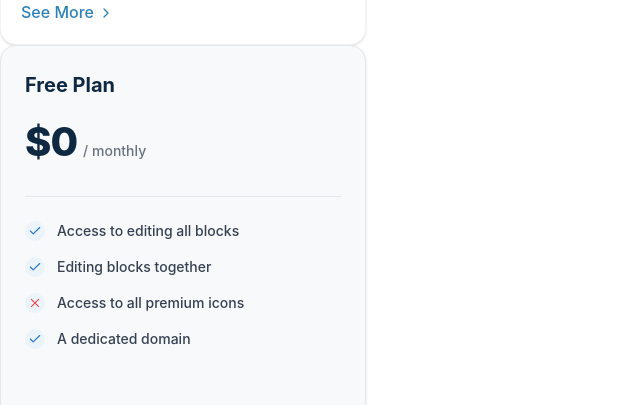
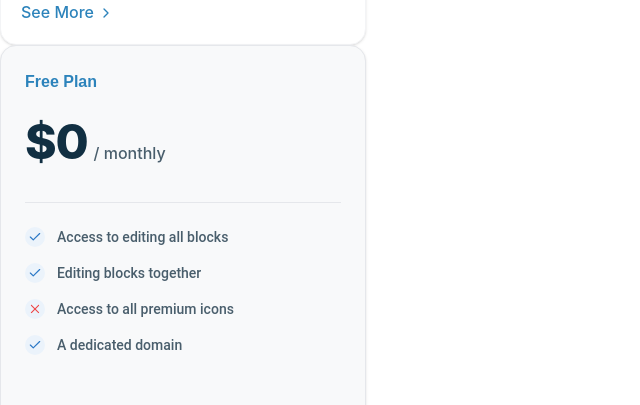
Before and after one commit to Pixelartificer/class_project_01, a React (Vite) app: page / in a window 1280 px wide. Shown: the part 461-866 px from the top of the page, without its empty margins (0-640 px from the left). Built offline with nearby package versions, Linux system fonts and the light colour scheme.

Commit message:
news card done

```diff
--- a/src/components/PricingCard.jsx
+++ b/src/components/PricingCard.jsx
@@ -8,16 +8,16 @@ const PricingCard = ({title, price, period, feature1, feature2, feature3, featur
       <div className="w-full max-w-[366px] h-[510px] bg-[#F8F9FA] rounded-2xl shadow-sm border border-gray-200 p-6 flex flex-col justify-between">
       <div>
         {/* Plan Title */}
-        <h3 className="text-[20px] font-bold text-[#0F2942] mb-3">
+        <h3 className="text-22 text font-bold text-bgGreen mb-3 font-raleway">
           {title}
         </h3>
 
         {/* Price & Period */}
         <div className="flex items-baseline gap-1.5 mb-6">
-          <span className="text-[40px] font-extrabold text-[#0F2942] tracking-tight">
+          <span className="text-text48 font-extrabold text-darkBlueText tracking-tight font-inter">
             {price}
           </span>
-          <span className="text-gray-500 font-medium text-sm">
+          <span className="text-lightBlackText font-medium text-text16 font-inter">
             {period}
           </span>
         </div>
@@ -26,29 +26,29 @@ const PricingCard = ({title, price, period, feature1, feature2, feature3, featur
         <hr className="border-t border-gray-200 mb-6" />
 
         {/* Features List */}
-        <ul className="space-y-4 mb-8">
-          <li className="flex items-center gap-3 text-gray-700 text-sm font-medium">
+        <ul className="space-y-4 mb-8 ">
+          <li className="flex items-center gap-3 text-lightBlackText text-sm font-medium font-roboto">
             <span className="w-5 h-5 rounded-full bg-[#EBF3FB] flex items-center justify-center shrink-0">
               <FiCheck className="w-3.5 h-3.5 text-[#2B78C6]" />
             </span>
             <span>{feature1}</span>
           </li>
 
-          <li className="flex items-center gap-3 text-gray-700 text-sm font-medium">
+          <li className="flex items-center gap-3 text-lightBlackText text-sm font-medium font-roboto">
             <span className="w-5 h-5 rounded-full bg-[#EBF3FB] flex items-center justify-center shrink-0">
               <FiCheck className="w-3.5 h-3.5 text-[#2B78C6]" />
             </span>
             <span>{feature2}</span>
           </li>
 
-          <li className="flex items-center gap-3 text-gray-700 text-sm font-medium">
+          <li className="flex items-center gap-3 text-lightBlackText text-sm font-medium font-roboto">
             <span className="w-5 h-5 rounded-full bg-[#EBF3FB] flex items-center justify-center shrink-0">
               <RxCross2 className="w-3.5 h-3.5 text-[#ef4444]" />
             </span>
             <span>{feature3}</span>
           </li>
 
-          <li className="flex items-center gap-3 text-gray-700 text-sm font-medium">
+          <li className="flex items-center gap-3 text-lightBlackText text-sm font-medium font-roboto">
             <span className="w-5 h-5 rounded-full bg-[#EBF3FB] flex items-center justify-center shrink-0">
               <FiCheck className="w-3.5 h-3.5 text-[#2B78C6]" />
             </span>
@@ -58,7 +58,7 @@ const PricingCard = ({title, price, period, feature1, feature2, feature3, featur
       </div>
 
       {/* Action Button */}
-      <button className="w-full py-3 px-4 bg-[#2B78C6] hover:bg-[#2060a0] text-white font-medium rounded-xl transition-colors cursor-pointer text-center shadow-sm">
+      <button className="w-full py-3 px-4 bg-[#2B78C6] hover:bg-[#2060a0] text-white font-medium rounded-xl transition-colors cursor-pointer text-center shadow-sm font-raleway">
         {buttonText}
       </button>
     </div>
--- a/src/index.css
+++ b/src/index.css
@@ -1,11 +1,6 @@
-@import url("https://fonts.googleapis.com/css2?family=Inter:ital,opsz,wght@0,14..32,100..900;1,14..32,100..900&family=Poppins:wght@100;200;300;400;500;600;700;800;900&family=Raleway:wght@100..900&family=Roboto:wght@100..900&display=swap");
-
 @import "tailwindcss";
 
-
-
-
-
+@import url("https://fonts.googleapis.com/css2?family=Inter:ital,opsz,wght@0,14..32,100..900;1,14..32,100..900&family=Poppins:wght@100;200;300;400;500;600;700;800;900&family=Raleway:wght@100..900&family=Roboto:wght@100..900&display=swap");
 
 
 @theme {
@@ -16,6 +11,7 @@
   --color-blackText: #112F42;
   --color-lightBlackText: #495E6C;
   --color-blueText: #2C83BB;
+  --color-darkBlueText: #112F42;
 
   --text-text52: 52px;
   --text-text48: 48px;
```
